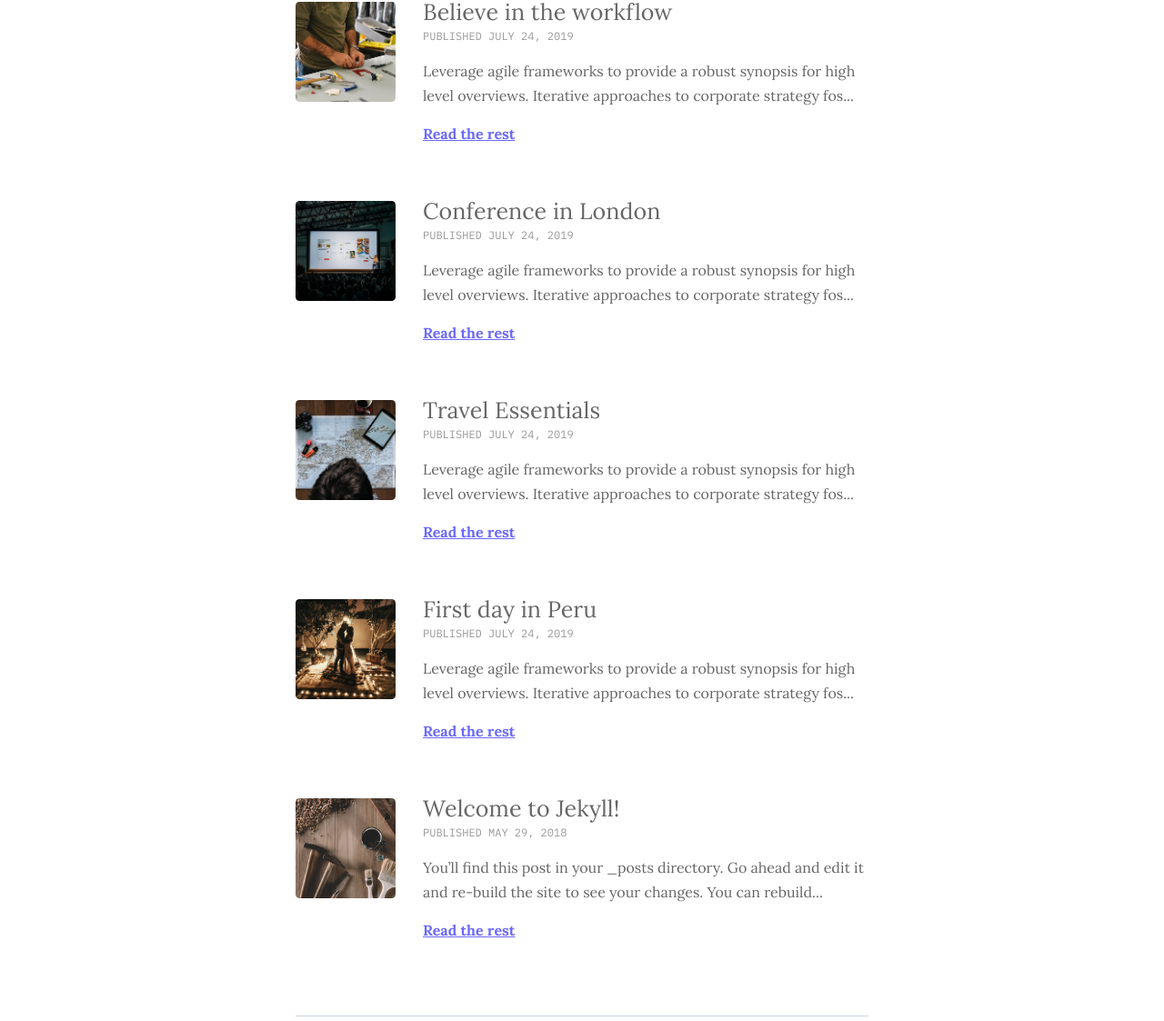
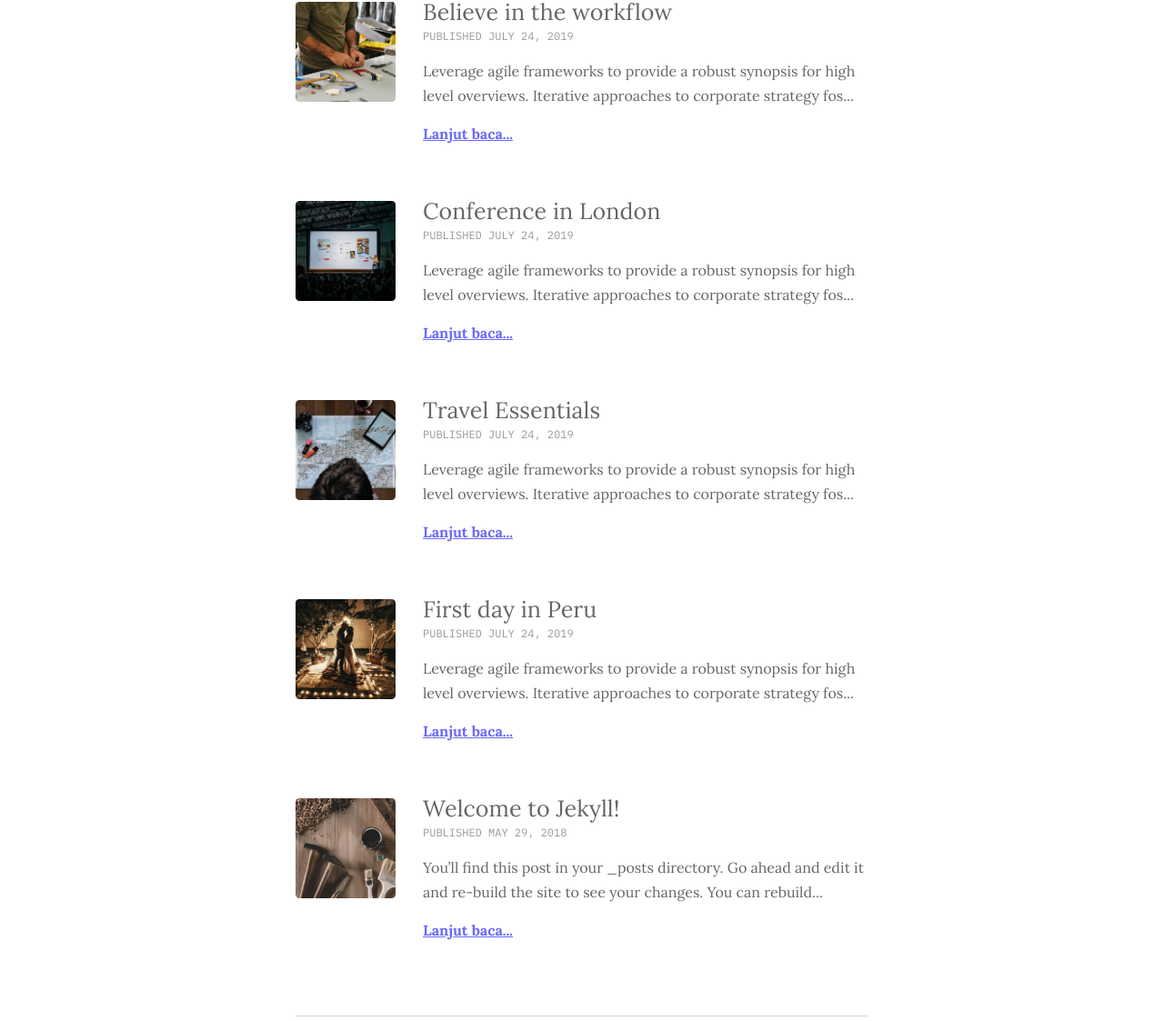
Before and after one commit to ekonomikusid/home, a Jekyll site: the page built from index.html, in a window 1280 px wide. Shown: the part 683-1806 px from the top of the page at 91% size. Built offline with Jekyll 4.4.1, drawn with Linux system fonts in a browser that asks for light colours.

Commit message:
Update index.html

```diff
--- a/index.html
+++ b/index.html
@@ -35,7 +35,7 @@ layout: default
           <span class="article__date">Published <time datetime="{{ post.date | date_to_xmlschema }}">{% assign date_format = site.minima.date_format | default: "%B %-d, %Y" %}{{ post.date | date: date_format }}</time></span>
         </div>
         <p class="article__excerpt">{% if post.description %}{{ post.description }}{% else %}{{ post.content | strip_html | truncate: 130 }}{% endif %}</p>
-        <a href="{{ post.url | prepend: site.baseurl }}" class="read-more">Read the rest</a>
+        <a href="{{ post.url | prepend: site.baseurl }}" class="read-more">Lanjut baca...</a>
       </div>
     </div>
     {% endfor %}
```
